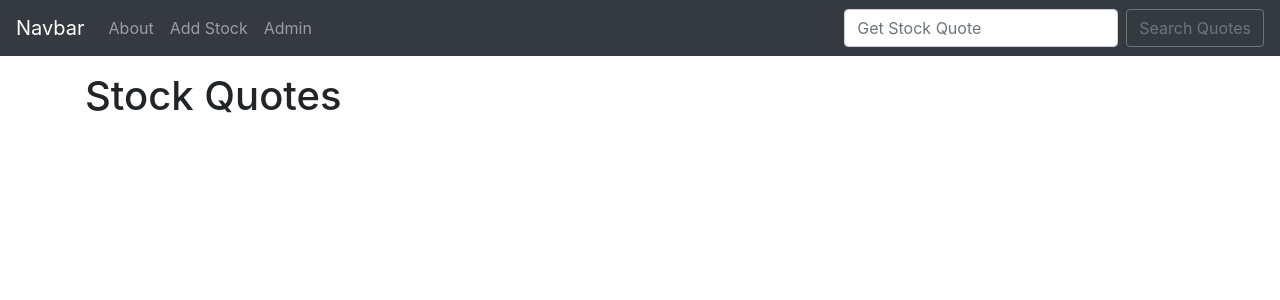
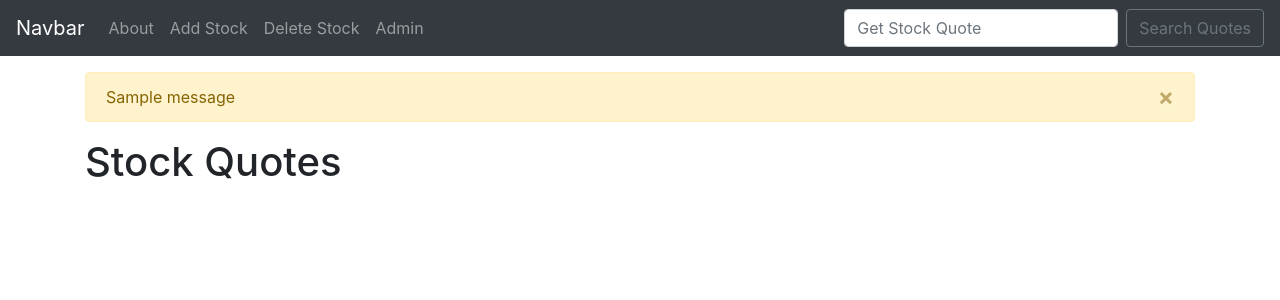
Before and after one commit to ShawInnes/DjangoStock, a Django app: page / in a window 1280 px wide. Shown: the top 300 px of the page. Run offline with Django 3.2, Linux system fonts and the light colour scheme; tables that the repository leaves empty hold one stand-in row (values such as "Sample post"); one stand-in notice (Sample message) is shown; some libraries are stand-ins or nearby versions.

Commit message:
Finish the project

```diff
--- a/stocks/quotes/templates/base.html
+++ b/stocks/quotes/templates/base.html
@@ -28,18 +28,32 @@
                 <a class="nav-link" href="{% url 'add_stock' %}">Add Stock</a>
             </li>
             <li class="nav-item">
+                <a class="nav-link" href="{% url 'delete_stock' %}">Delete Stock</a>
+            </li>
+            <li class="nav-item">
                 <a class="nav-link" href="/admin">Admin</a>
             </li>
         </ul>
         <form action="{% url 'home' %}" class="form-inline my-2 my-lg-0" method="POST">
             {% csrf_token %}
-            <input class="form-control mr-sm-2" type="search" placeholder="Get Stock Quote" name="ticker" aria-label="Search">
+            <input class="form-control mr-sm-2" type="search" placeholder="Get Stock Quote" name="ticker"
+                   aria-label="Search">
             <button class="btn btn-outline-secondary my-2 my-sm-0" type="submit">Search Quotes</button>
         </form>
     </div>
 </nav>
 
 <div class="container mt-3">
+    {% if messages %}
+    {% for message in messages %}
+    <div class="alert alert-warning alert-dismissible fade show" role="alert">
+        {{message}}
+        <button type="button" class="close" data-dismiss="alert" aria-label="Close">
+            <span aria-hidden="true">&times;</span>
+        </button>
+    </div>
+    {% endfor %}
+    {% endif %}
     {% block content %}
     {% endblock %}
 </div>
--- a/stocks/quotes/urls.py
+++ b/stocks/quotes/urls.py
@@ -5,4 +5,6 @@ urlpatterns = [
     path('', views.home, name="home"),
     path('about', views.about, name="about"),
     path('add_stock', views.add_stock, name="add_stock"),
+    path('delete/<stock_id>', views.delete, name="delete"),
+    path('delete_stock', views.delete_stock, name="delete_stock"),
 ]
--- a/stocks/quotes/views.py
+++ b/stocks/quotes/views.py
@@ -38,14 +38,38 @@ def about(request):
 
 
 def add_stock(request):
+    import requests
+    import json
+
     if request.method == "POST":
         form = StockForm(request.POST or None)
         if form.is_valid():
             form.save()
-            messages.success(request, ("Stock has been added"))
+            messages.success(request, (f"Stock {form.cleaned_data['ticker']} has been added"))
             return redirect('add_stock')
 
     else:
         ticker = Stock.objects.all()
+        tickers = []
+        for ticker_item in ticker:
+            api_request = requests.get(f'https://cloud.iexapis.com/stable/stock/{str(ticker_item)}/quote?token={api_key}')
 
-    return render(request, 'add_stock.html', {'ticker': ticker})
+            try:
+                api = json.loads(api_request.content)
+                tickers.append(api)
+            except Exception as e:
+                tickers = "Error..."
+
+    return render(request, 'add_stock.html', {'tickers': tickers})
+
+
+def delete(request, stock_id):
+    item = Stock.objects.get(pk=stock_id)
+    item.delete()
+    messages.success(request, (f"Stock {item} has been deleted"))
+    return redirect(delete_stock)
+
+
+def delete_stock(request):
+    tickers = Stock.objects.all()
+    return render(request, 'delete_stock.html', {'tickers': tickers})
```
Also changed, not shown: stocks/quotes/templates/add_stock.html (+31 -4 lines), stocks/quotes/templates/delete_stock.html (added, +24 -0 lines).
